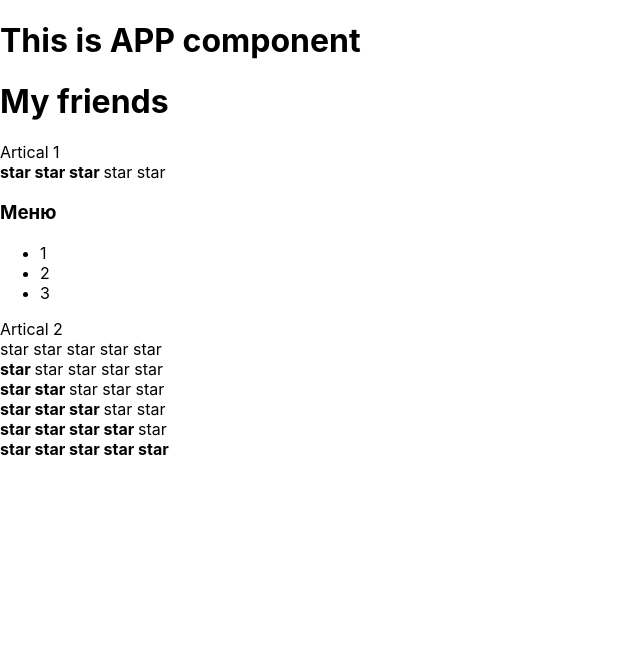
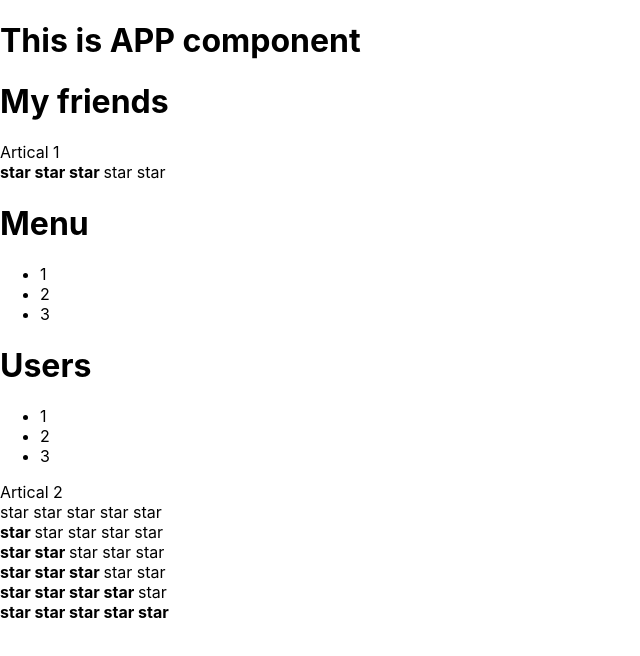
Before and after one commit to maxxjsmaxx/samurai-way-main-lesson, a React (Create React App) app: page / in a window 1280 px wide. Shown: the top 656 px of the page, without its empty margins (0-640 px from the left). Built offline with nearby package versions, Linux system fonts and the light colour scheme.

Commit message:
lesson-004

```diff
--- a/src/App.tsx
+++ b/src/App.tsx
@@ -10,7 +10,8 @@ function App() {
             <PageTitle title={"My friends"}/>
             Artical 1
             <Rating value={3}/>
-            <Accordion/>
+            <Accordion titleValue={"Menu"}/>
+            <Accordion titleValue={"Users"}/>
             Artical 2
             <Rating value={0}/>
             <Rating value={1}/>
@@ -22,7 +23,11 @@ function App() {
     );
 }
 
-function PageTitle(props: any) {
+type PageTitlePropsType = {
+    title: string
+}
+
+function PageTitle(props: PageTitlePropsType) {
     return <h1>{props.title}</h1>
 }
 
--- a/src/components/Accordion/Accordion.tsx
+++ b/src/components/Accordion/Accordion.tsx
@@ -1,17 +1,25 @@
 import React from "react";
 
-function Accordion() {
+type AccordionPropsType = {
+    titleValue: string
+}
+
+function Accordion(props: AccordionPropsType) {
     return (
         <div>
-            <AccordionTitle/>
+            <AccordionTitle title={props.titleValue}/>
             <AccordionBody/>
         </div>
     );
 }
 
-export function AccordionTitle() {
+type AccordionTitlePropsType = {
+    title: string
+}
+
+export function AccordionTitle(props: AccordionTitlePropsType) {
     return (
-        <h3>Меню</h3>
+        <h1>{props.title}</h1>
     )
 }
 
--- a/src/components/Rating/Rating.tsx
+++ b/src/components/Rating/Rating.tsx
@@ -1,6 +1,12 @@
 import React from "react";
 
-export function Rating(props: any) {
+
+type RatingPropsType = {
+    // value: number
+    value: 0 | 1 | 2 | 3 | 4 | 5
+}
+
+export function Rating(props: RatingPropsType) {
 
     if (props.value === 1) {
         return (
@@ -74,11 +80,12 @@ export function Rating(props: any) {
 
 }
 
-function Star(props: any) {
+type StarPropsType = {
+    selected: boolean
+}
+
+function Star(props: StarPropsType) {
     if (props.selected === true) {
-        return <span><b>star </b></span>
-    } else {
-
-    }
-    return <span>star </span>
+        return <span><b>star </b></span>;
+    } else return <span>star </span>;
 }
```
